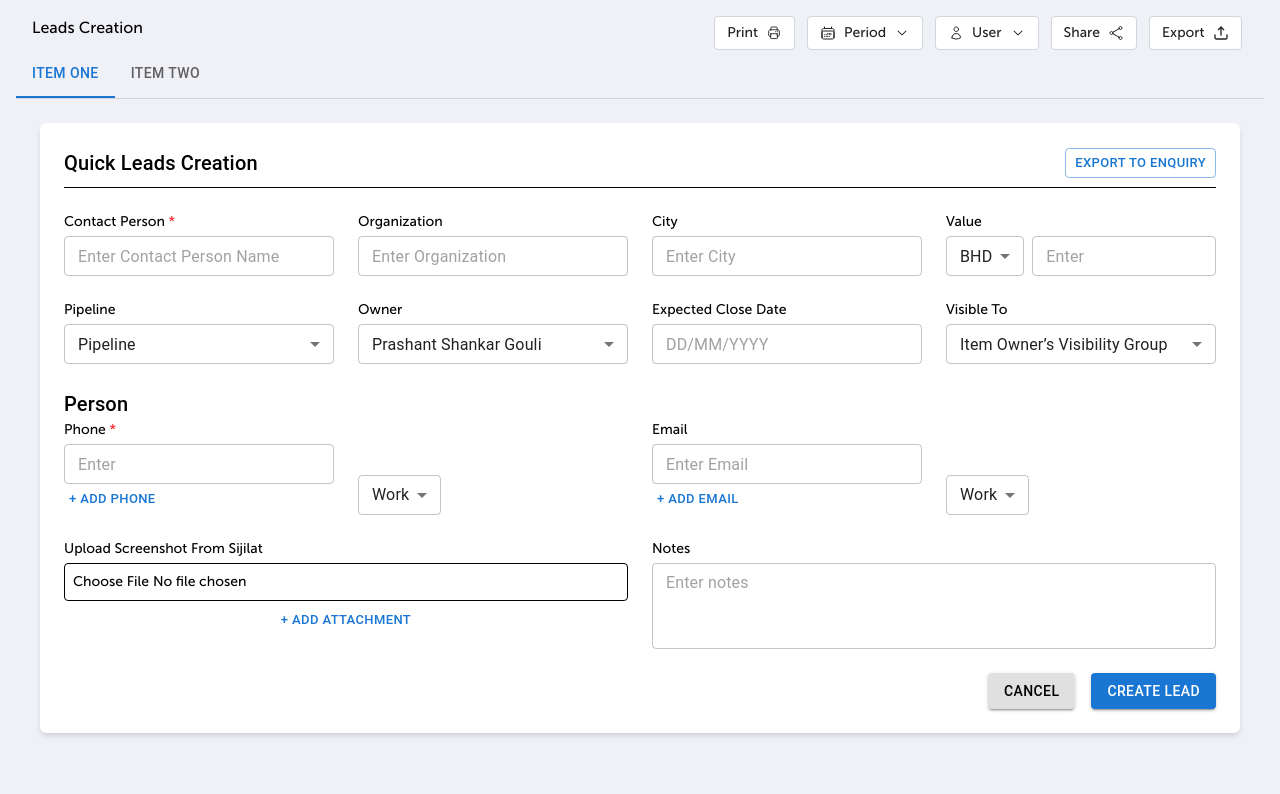
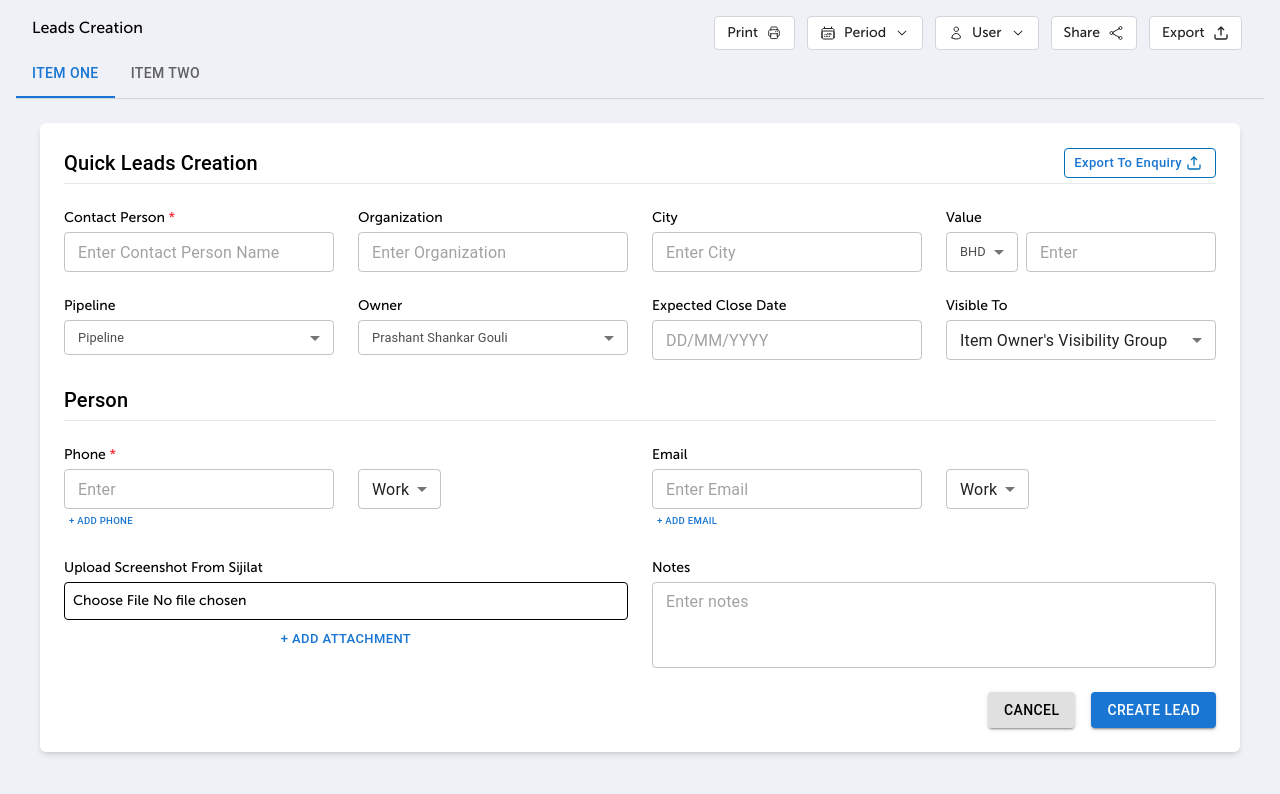
Before and after one commit to jayasuryajayasankar11/rating_app, a React (Vite) app: page / in a window 1280 px wide. Shown: the top 794 px of the page. Built offline with nearby package versions, Linux system fonts and the light colour scheme; some icons are missing.

Commit message:
ui changes

```diff
--- a/src/awal/quickLeads.tsx
+++ b/src/awal/quickLeads.tsx
@@ -1,15 +1,21 @@
 import { Button, MenuItem, Select, TextField, Typography } from "@mui/material";
 import React from "react";
+import exportIcon from "../awal/assets/svg/ExportBlue.svg";
 
 const QuickLeads = () => {
   const formFieldClass = "flex flex-col space-y-1";
   return (
     <div className="">
       <div className="bg-white rounded-md p-6 shadow-md ">
-        <div className="flex justify-between items-center mb-6 border-b pb-2">
+        <div className="flex justify-between items-center mb-6 border-b pb-1 border-[#e5e9eb]">
           <Typography variant="h6">Quick Leads Creation</Typography>
-          <Button variant="outlined" color="primary" size="small">
-            Export To Enquiry
+          <Button
+            variant="outlined"
+            size="small"
+            className="text-[#0070B9] !normal-case !border-[#0070B9]"
+          >
+            Export To Enquiry{" "}
+            <img src={exportIcon} alt="export" className="mx-1" />
           </Button>
         </div>
 
@@ -30,8 +36,8 @@ const QuickLeads = () => {
           </div>
           <div className={formFieldClass}>
             <label className="text-sm font-medium">Value</label>
-            <div className="flex gap-2">
-              <Select size="small" value="BHD">
+            <div className="flex gap-2 ">
+              <Select size="small" value="BHD" sx={{fontSize:"0.8rem" , color:"#4F4C4D"}}>
                 <MenuItem value="BHD">BHD</MenuItem>
               </Select>
               <TextField size="small" placeholder="Enter" />
@@ -39,13 +45,13 @@ const QuickLeads = () => {
           </div>
           <div className={formFieldClass}>
             <label className="text-sm font-medium">Pipeline</label>
-            <Select size="small" value="Pipeline">
+            <Select size="small" value="Pipeline" sx={{fontSize:"0.8rem" , color:"#4F4C4D"}}>
               <MenuItem value="Pipeline">Pipeline</MenuItem>
             </Select>
           </div>
           <div className={formFieldClass}>
             <label className="text-sm font-medium">Owner</label>
-            <Select size="small" value="Prashant Shankar Gouli">
+            <Select size="small" value="Prashant Shankar Gouli" sx={{fontSize:"0.8rem" , color:"#4F4C4D"}}>
               <MenuItem value="Prashant Shankar Gouli">
                 Prashant Shankar Gouli
               </MenuItem>
@@ -57,19 +63,21 @@ const QuickLeads = () => {
           </div>
           <div className={formFieldClass}>
             <label className="text-sm font-medium">Visible To</label>
-            <Select size="small" value="Item Owner’s Visibility Group">
-              <MenuItem value="Item Owner’s Visibility Group">
-                Item Owner’s Visibility Group
+            <Select size="small" value="Item Owner's Visibility Group">
+              <MenuItem value="Item Owner's Visibility Group">
+                Item Owner's Visibility Group
               </MenuItem>
             </Select>
           </div>
         </div>
 
-        <Typography variant="h6" className="mb-4">
-          Person
-        </Typography>
+        <div className="mb-6 border-b pb-1 border-[#e5e9eb]">
+          <Typography variant="h6" className="mb-4">
+            Person
+          </Typography>
+        </div>
 
-        <div className="grid grid-cols-1 sm:grid-cols-2 lg:grid-cols-4 gap-6 mb-6">
+        <div className="grid grid-cols-1 sm:grid-cols-2 lg:grid-cols-4 gap-6 mb-6 items-center">
           <div className={formFieldClass}>
             <label className="text-sm font-medium">
               Phone <span className="text-red-500">*</span>
@@ -78,12 +86,12 @@ const QuickLeads = () => {
             <Button
               size="small"
               variant="text"
-              className="self-start text-xs mt-1"
+              className="self-start !text-[0.6rem] mt-1"
             >
               + Add Phone
             </Button>
           </div>
-          <div className="flex items-end">
+          <div className="flex items-end !w-[100%]">
             <Select size="small" value="Work">
               <MenuItem value="Work">Work</MenuItem>
             </Select>
@@ -94,7 +102,7 @@ const QuickLeads = () => {
             <Button
               size="small"
               variant="text"
-              className="self-start text-xs mt-1"
+              className="self-start !text-[0.6rem] mt-1"
             >
               + Add Email
             </Button>
```
